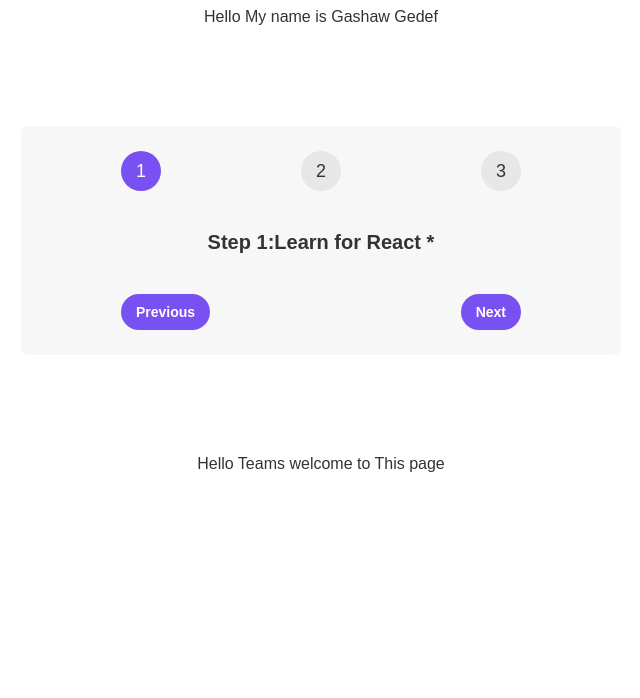
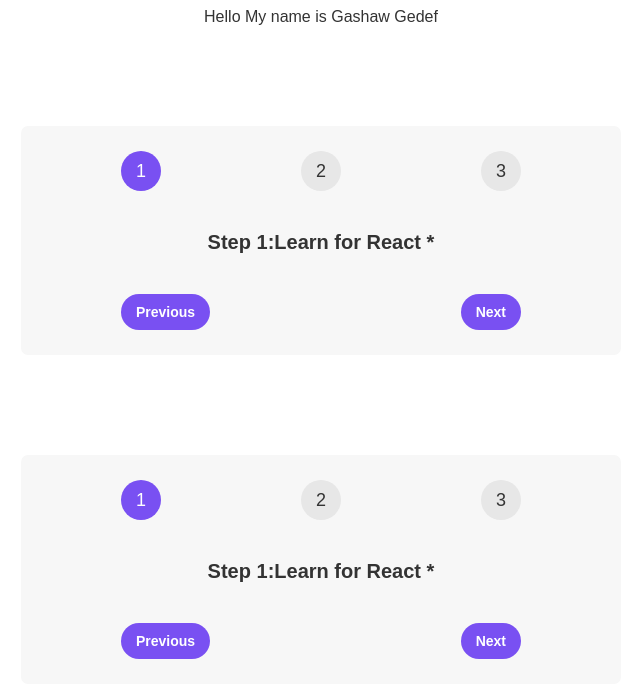
Before and after one commit to gashawgedef/react-states-and-events, a React (Create React App) app in the folder state-and-events/: page / in a window 1280 px wide. Shown: the top 698 px of the page, without its empty margins (319-959 px from the left). Built offline with nearby package versions, Linux system fonts and the light colour scheme.

Commit message:
gashity g

```diff
--- a/state-and-events/src/Gashity.js
+++ b/state-and-events/src/Gashity.js
@@ -1,11 +1,46 @@
-import React from 'react'
+import React, { useState } from "react";
+const message = [
+  "Learn for React *",
+  "Apply for jobs",
+  "Invest your new income",
+];
 
 function Gashity() {
+
+  const [step,setStep]=useState(1)
+  function handlePrevious() {
+    alert("Previous");
+  }
+  function handleNext() {
+    setStep(step+1)
+  }
+
   return (
-    <div>
-        Hello Teams welcome to This page
+    <div className="steps">
+      <div className="numbers">
+        <div className={`${step >= 1 ? "active" : ""}`}>1</div>
+        <div className={`${step >= 2 ? "active" : ""}`}>2</div>
+        <div className={`${step >= 3 ? "active" : ""}`}>3</div>
+      </div>
+      <p className="message">
+        Step {step}:{message[step - 1]}
+      </p>
+      <div className="buttons">
+        <button
+          style={{ backgroundColor: "#7950f2", color: "#fff" }}
+          onClick={handlePrevious}
+        >
+          Previous
+        </button>
+        <button
+          style={{ backgroundColor: "#7950f2", color: "#fff" }}
+          onClick={handleNext}
+        >
+          Next
+        </button>
+      </div>
     </div>
-  )
+  );
 }
 
-export default Gashity
+export default Gashity;
```
